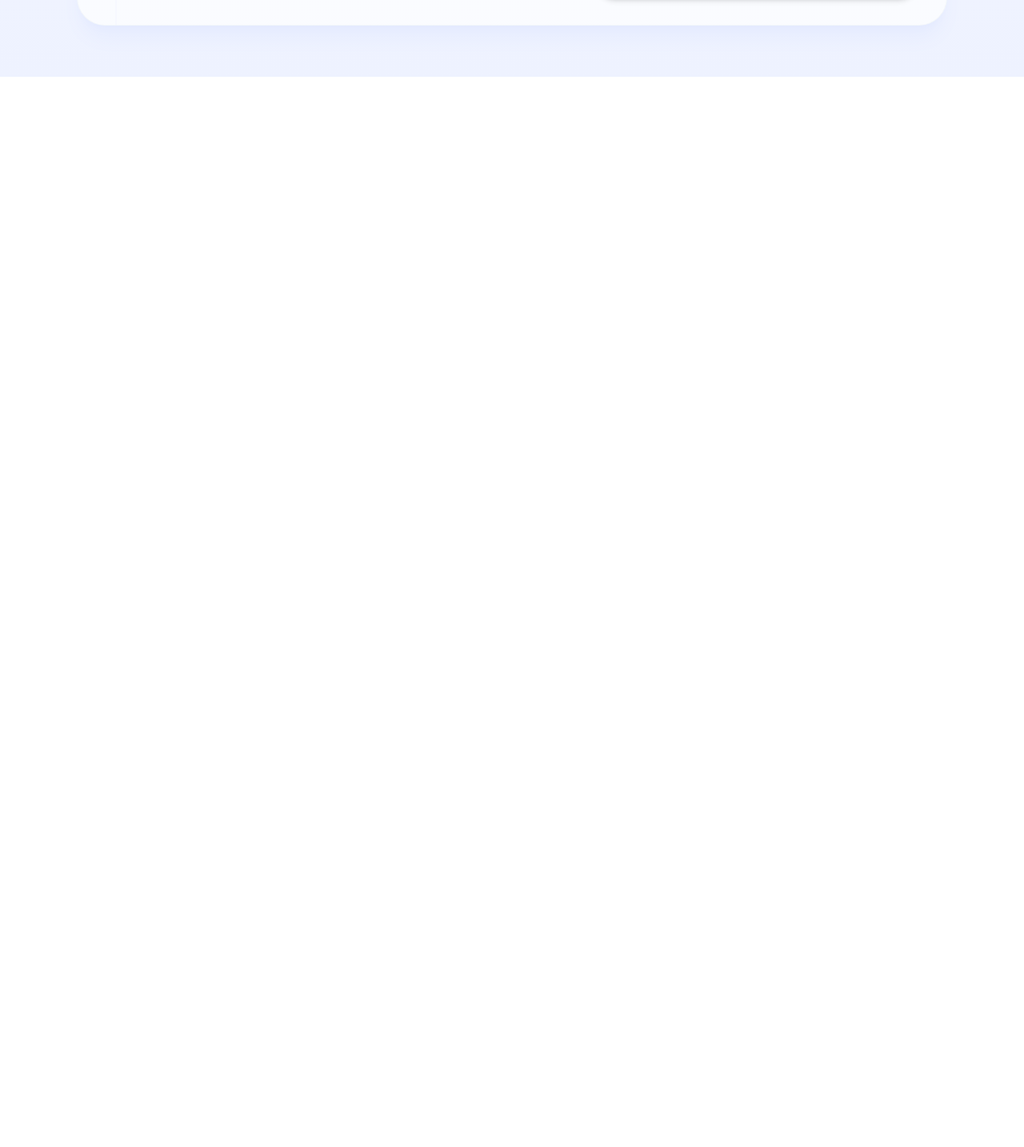
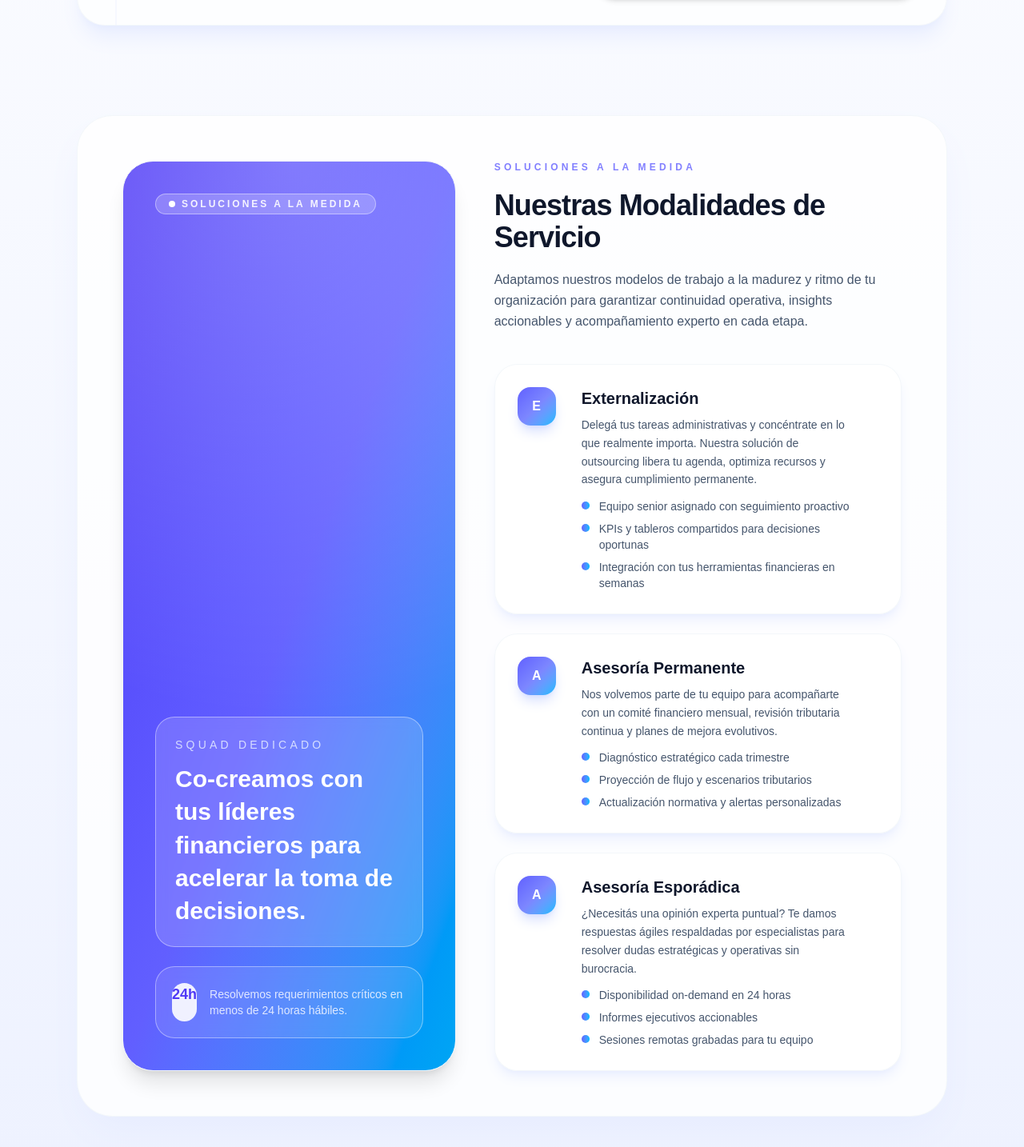
Before and after one commit to Dxeg0o/tupartnercontable, a Next.js app in the folder my-app/: page / in a window 1280 px wide. Shown: the part 3125-4559 px from the top of the page at 80% size. Before the commit the page ends 3221 px from the top, so only its background shows below. Built offline with nearby package versions, Linux system fonts and the light colour scheme.

Commit message:
Add service modalities section

```diff
--- a/my-app/src/app/page.tsx
+++ b/my-app/src/app/page.tsx
@@ -79,6 +79,39 @@ const processSteps = [
       "Nuestro squad permanece a tu lado para ajustar estrategias y asegurar resultados sostenidos.",
     image:
       "https://images.unsplash.com/photo-1521737604893-d14cc237f11d?auto=format&fit=crop&w=900&q=80",
+  },
+];
+
+const modalities = [
+  {
+    title: "Externalización",
+    description:
+      "Delegá tus tareas administrativas y concéntrate en lo que realmente importa. Nuestra solución de outsourcing libera tu agenda, optimiza recursos y asegura cumplimiento permanente.",
+    bullets: [
+      "Equipo senior asignado con seguimiento proactivo",
+      "KPIs y tableros compartidos para decisiones oportunas",
+      "Integración con tus herramientas financieras en semanas",
+    ],
+  },
+  {
+    title: "Asesoría Permanente",
+    description:
+      "Nos volvemos parte de tu equipo para acompañarte con un comité financiero mensual, revisión tributaria continua y planes de mejora evolutivos.",
+    bullets: [
+      "Diagnóstico estratégico cada trimestre",
+      "Proyección de flujo y escenarios tributarios",
+      "Actualización normativa y alertas personalizadas",
+    ],
+  },
+  {
+    title: "Asesoría Esporádica",
+    description:
+      "¿Necesitás una opinión experta puntual? Te damos respuestas ágiles respaldadas por especialistas para resolver dudas estratégicas y operativas sin burocracia.",
+    bullets: [
+      "Disponibilidad on-demand en 24 horas",
+      "Informes ejecutivos accionables",
+      "Sesiones remotas grabadas para tu equipo",
+    ],
   },
 ];
 
@@ -401,6 +434,85 @@ export default function Home() {
             ))}
           </div>
         </section>
+
+        <section
+          id="modalidades"
+          className="mt-28 grid gap-12 rounded-[2.8rem] border border-slate-100/80 bg-white/80 p-10 shadow-2xl shadow-indigo-100/60 lg:grid-cols-[0.9fr_1.1fr] lg:p-14"
+          aria-labelledby="modalidades-heading"
+        >
+          <div className="relative overflow-hidden rounded-[2.4rem] border border-slate-100 bg-gradient-to-br from-indigo-600 via-indigo-500 to-sky-500 p-10 text-white shadow-xl">
+            <div className="absolute inset-0 bg-[radial-gradient(circle_at_top,rgba(255,255,255,0.25),transparent_60%)]" />
+            <div className="relative flex h-full flex-col justify-between gap-10">
+              <div className="inline-flex items-center gap-2 self-start rounded-full border border-white/40 bg-white/20 px-4 py-1 text-xs font-semibold uppercase tracking-[0.25em] text-white/90">
+                <span className="h-2 w-2 rounded-full bg-white" />
+                Soluciones a la medida
+              </div>
+              <div className="relative mt-auto grid gap-6">
+                <div className="rounded-3xl border border-white/40 bg-white/15 p-6 backdrop-blur">
+                  <p className="text-sm font-medium uppercase tracking-[0.3em] text-indigo-100/90">
+                    Squad dedicado
+                  </p>
+                  <p className="mt-3 text-3xl font-semibold leading-snug text-white">
+                    Co-creamos con tus líderes financieros para acelerar la toma de decisiones.
+                  </p>
+                </div>
+                <div className="flex items-center gap-4 rounded-3xl border border-white/40 bg-white/10 p-5 backdrop-blur">
+                  <div className="h-12 w-12 rounded-2xl bg-white/90 text-center text-lg font-semibold text-indigo-600">
+                    24h
+                  </div>
+                  <div className="text-sm font-medium text-indigo-50/90">
+                    Resolvemos requerimientos críticos en menos de 24 horas hábiles.
+                  </div>
+                </div>
+              </div>
+            </div>
+          </div>
+
+          <div className="flex flex-col gap-10">
+            <div className="space-y-5">
+              <p className="text-xs font-semibold uppercase tracking-[0.35em] text-indigo-500/80">
+                Soluciones a la medida
+              </p>
+              <h2
+                id="modalidades-heading"
+                className="text-3xl font-bold tracking-tight text-slate-900 sm:text-4xl"
+              >
+                Nuestras Modalidades de Servicio
+              </h2>
+              <p className="max-w-2xl text-base leading-relaxed text-slate-600">
+                Adaptamos nuestros modelos de trabajo a la madurez y ritmo de tu organización para garantizar continuidad operativa, insights accionables y acompañamiento experto en cada etapa.
+              </p>
+            </div>
+
+            <div className="grid gap-6">
+              {modalities.map((modality) => (
+                <article
+                  key={modality.title}
+                  className="group flex flex-col gap-4 rounded-[1.8rem] border border-slate-100/80 bg-white/90 p-7 shadow-lg shadow-indigo-100/60 transition hover:-translate-y-1 hover:border-indigo-200/70 hover:shadow-indigo-200/70 sm:flex-row sm:items-start sm:gap-8"
+                >
+                  <div className="flex h-12 w-12 flex-shrink-0 items-center justify-center rounded-2xl bg-gradient-to-br from-indigo-500 via-indigo-400 to-sky-400 text-base font-semibold text-white shadow-lg shadow-indigo-200/70">
+                    {modality.title.charAt(0)}
+                  </div>
+                  <div className="space-y-3">
+                    <div className="space-y-2">
+                      <h3 className="text-xl font-semibold text-slate-900">{modality.title}</h3>
+                      <p className="text-sm leading-relaxed text-slate-600">{modality.description}</p>
+                    </div>
+                    <ul className="grid gap-2 text-sm text-slate-600">
+                      {modality.bullets.map((bullet) => (
+                        <li key={bullet} className="flex items-start gap-3">
+                          <span className="mt-1 inline-flex h-2.5 w-2.5 flex-shrink-0 rounded-full bg-gradient-to-r from-indigo-500 to-sky-400" />
+                          <span>{bullet}</span>
+                        </li>
+                      ))}
+                    </ul>
+                  </div>
+                  <div className="hidden h-full w-px bg-gradient-to-b from-indigo-100 to-transparent sm:block" />
+                </article>
+              ))}
+            </div>
+          </div>
+        </section>
       </div>
     </div>
   );
```
